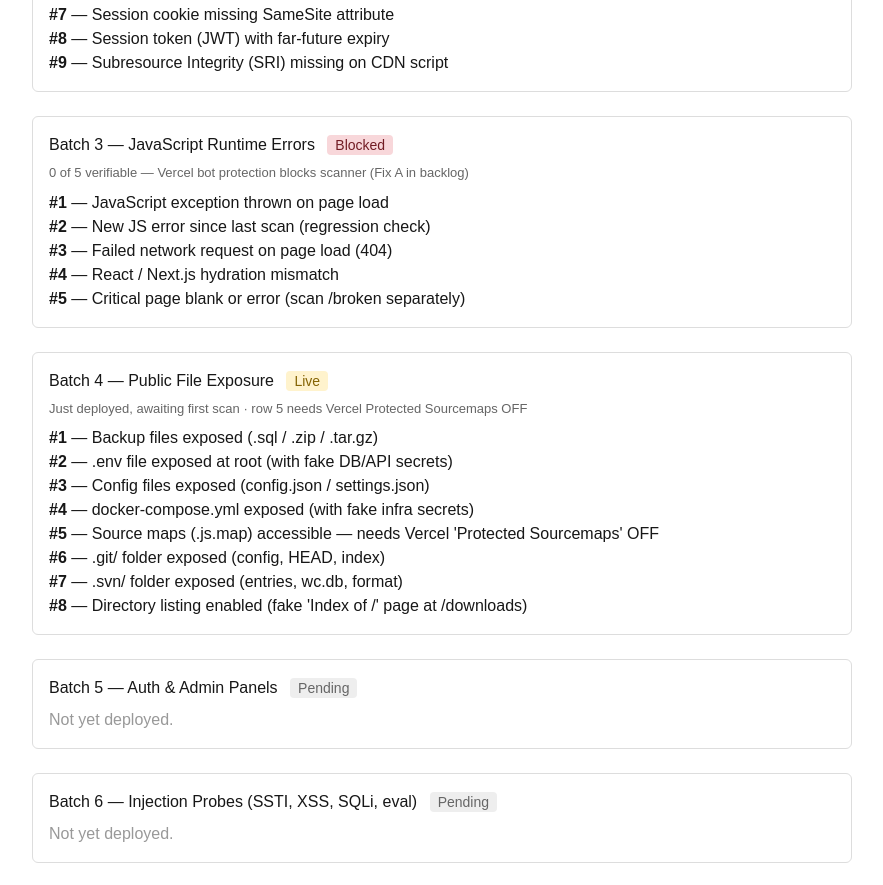
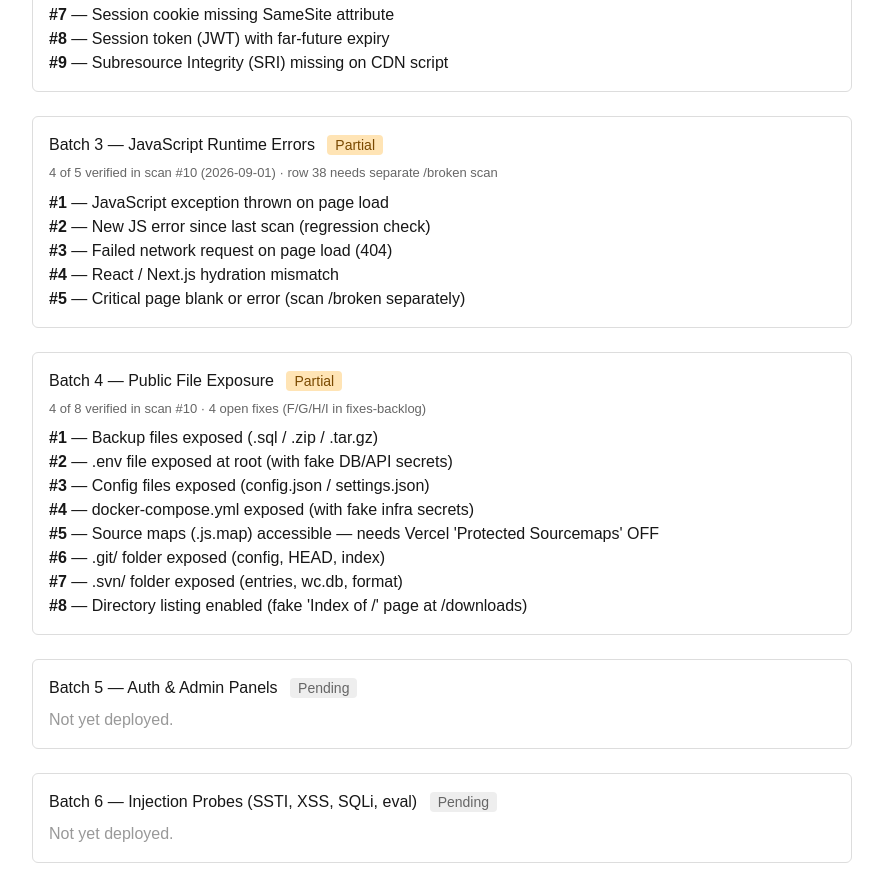
Before and after one commit to Disha1998/bugbuzzer-testbed, a Next.js app: page / in a window 1280 px wide. Shown: the part 780-1665 px from the top of the page, without its empty margins (198-1081 px from the left). Built offline with nearby package versions, Linux system fonts and the light colour scheme; no server answers.

Commit message:
changes in batch 4 and status of the batch

```diff
--- a/app/page.tsx
+++ b/app/page.tsx
@@ -98,8 +98,8 @@ const BATCHES = [
   {
     id: "3",
     title: "JavaScript Runtime Errors",
-    status: "Blocked",
-    statusHint: "0 of 5 verifiable — Vercel bot protection blocks scanner (Fix A in backlog)",
+    status: "Partial",
+    statusHint: "4 of 5 verified in scan #10 (2026-09-01) · row 38 needs separate /broken scan",
     checks: [
       { num: 1, name: "JavaScript exception thrown on page load" },
       { num: 2, name: "New JS error since last scan (regression check)" },
@@ -111,8 +111,8 @@ const BATCHES = [
   {
     id: "4",
     title: "Public File Exposure",
-    status: "Live",
-    statusHint: "Just deployed, awaiting first scan · row 5 needs Vercel Protected Sourcemaps OFF",
+    status: "Partial",
+    statusHint: "4 of 8 verified in scan #10 · 4 open fixes (F/G/H/I in fixes-backlog)",
     checks: [
       { num: 1, name: "Backup files exposed (.sql / .zip / .tar.gz)" },
       { num: 2, name: ".env file exposed at root (with fake DB/API secrets)" },
```
Also changed, not shown: 5 other files (tests, documents, lock files or other folders).
